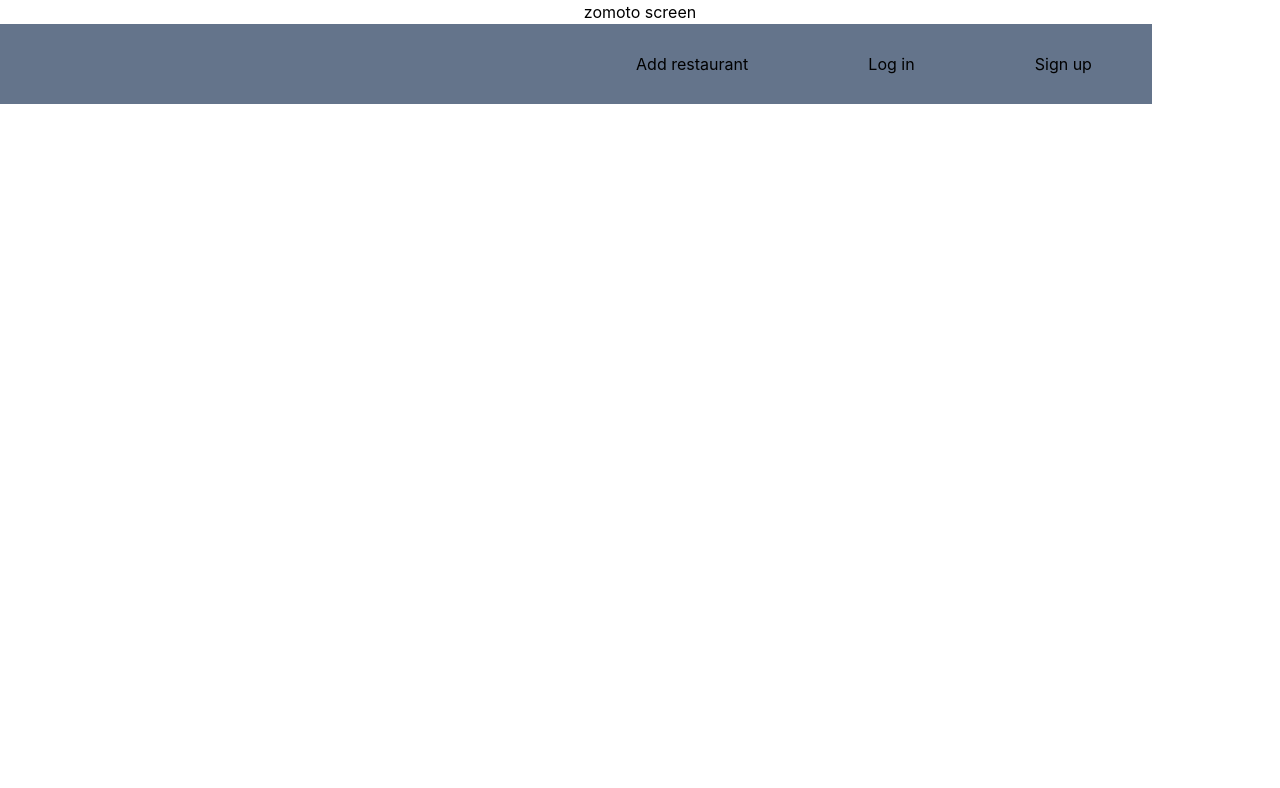
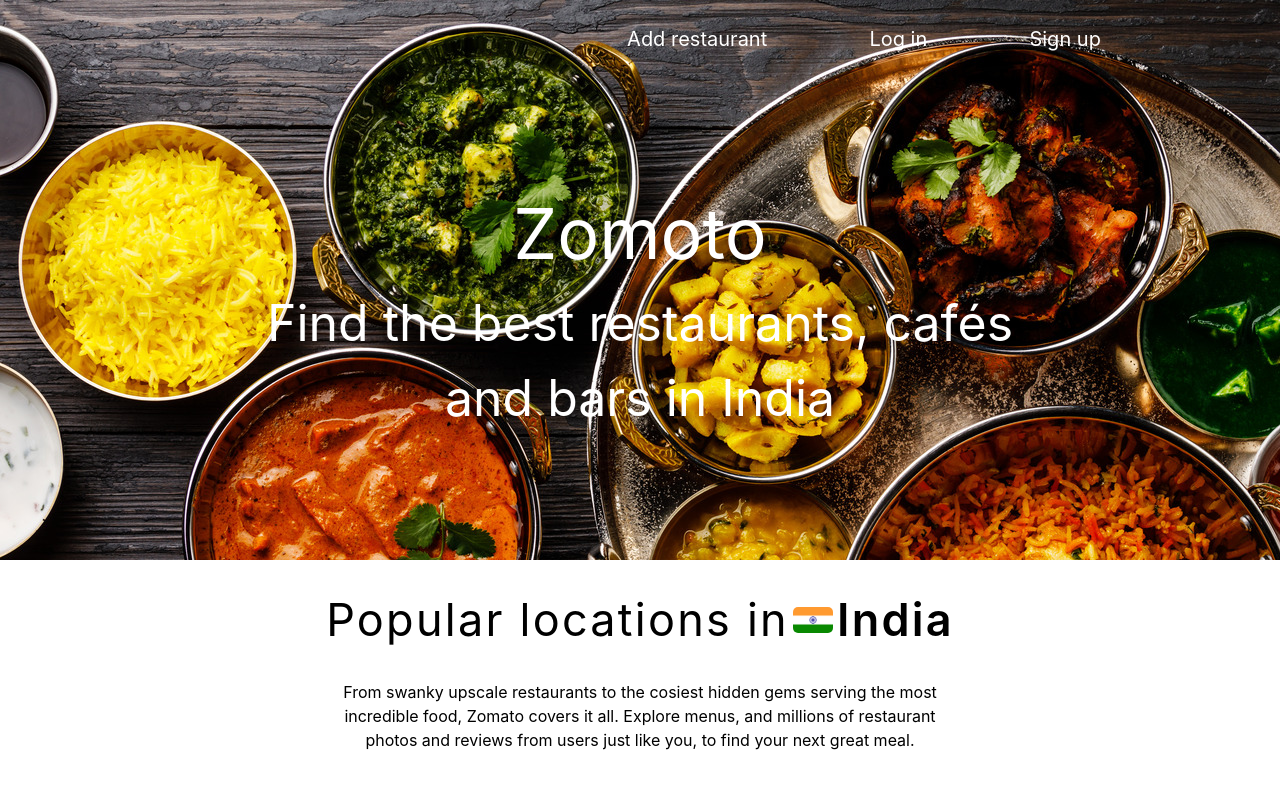
Before and after one commit to Jaffrinsampaul/reactUi, a React (Create React App) app: page /zomoto in a window 1280 px wide. Shown: the top 788 px of the page. Built offline with nearby package versions, Linux system fonts and the light colour scheme.

Commit message:
initial design completed in zomoto screen

```diff
--- /dev/null
+++ b/src/component/CustomImage/CustomImage.jsx
@@ -0,0 +1,8 @@
+import React from "react";
+const CustomImage = ({ image, height, width, alt, style }) => {
+  return (
+    <img src={image} alt={alt} height={height} width={width} style={style} />
+  );
+};
+
+export default CustomImage;
--- /dev/null
+++ b/src/component/CustomText/CustomText.jsx
@@ -0,0 +1,5 @@
+import React from "react";
+const CustomText = ({ text, textStyle }) => {
+  return <p className={textStyle}>{text}</p>;
+};
+export default CustomText;
--- a/src/screen/zomotoScreen/ZomotoScreen.jsx
+++ b/src/screen/zomotoScreen/ZomotoScreen.jsx
@@ -1,18 +1,66 @@
 import React from "react";
+
+// components
 import CustomNavbar from "../../component/CustomNavbar/CustomNavbar";
+import CustomText from "../../component/CustomText/CustomText";
+import CustomImage from "../../component/CustomImage/CustomImage";
 
-import zomotoBg from "../../assets/images/zomotoBg.jpg";
+// image
+import IndianFlag from "../../assets/images/indianFlag.png";
 
 const ZomotoScreen = () => {
   return (
     <div>
-      <div className="">
-        <p>zomoto screen</p>
-        <div className="w-[90%] h-[10vh] bg-slate-500 flex justify-end ">
+      <div className="bg-zomotoBg w-full h-[70vh] flex flex-col">
+        <div className="w-[90%] h-[20%] flex justify-end items-start text-white">
           <CustomNavbar
             details={["Add restaurant", "Log in", "Sign up"]}
-            styles={"flex items-center h-full w-[50%] justify-around"}
+            styles={
+              "flex items-start h-full w-[50%] justify-around text-[20px] pt-6"
+            }
           />
+        </div>
+        <div className="h-[70%] w-full flex flex-col justify-center">
+          <CustomText text={"Zomoto"} textStyle={"text-white text-[70px]"} />
+          <CustomText
+            text={"Find the best restaurants, cafés"}
+            textStyle={"text-white text-[50px]"}
+          />
+          <CustomText
+            text={"and bars in India"}
+            textStyle={"text-white text-[50px]"}
+          />
+        </div>
+      </div>
+      <div>
+        <div className="w-full h-[15vh] flex justify-center items-center">
+          <CustomText
+            text={"Popular locations in"}
+            textStyle={"text-black text-[45px] tracking-wider"}
+          />
+          <div className="p-1">
+            <CustomImage
+              image={IndianFlag}
+              width={"40px"}
+              height={"20px"}
+              alt={"Indian flag"}
+              style={{ borderRadius: "5px" }}
+            />
+          </div>
+          <CustomText
+            text={"India"}
+            textStyle={"text-black text-[45px] tracking-wider font-semibold"}
+          />
+        </div>
+        <div className="w-full flex justify-center">
+
+        <div className="w-[50%] flex justify-center">
+          <CustomText
+            text={
+              "From swanky upscale restaurants to the cosiest hidden gems serving the most incredible food, Zomato covers it all. Explore menus, and millions of restaurant photos and reviews from users just like you, to find your next great meal."
+            }
+          />
+        </div>
         </div>
       </div>
     </div>
--- a/tailwind.config.js
+++ b/tailwind.config.js
@@ -2,7 +2,11 @@
 module.exports = {
   content: ["./src/**/*.{html,js,ts,jsx,tsx}"],
   theme: {
-    extend: {},
+    extend: {
+      backgroundImage: theme=>({
+        "zomotoBg": "url('/src/assets/images/zomotoBg.jpg')"
+      })
+    },
   },
   plugins: [],
 }
```
Also changed, not shown: src/assets/images/indianFlag.png (added).
